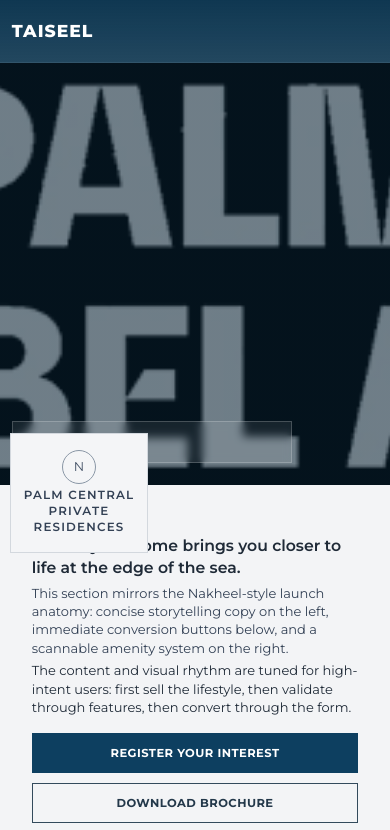
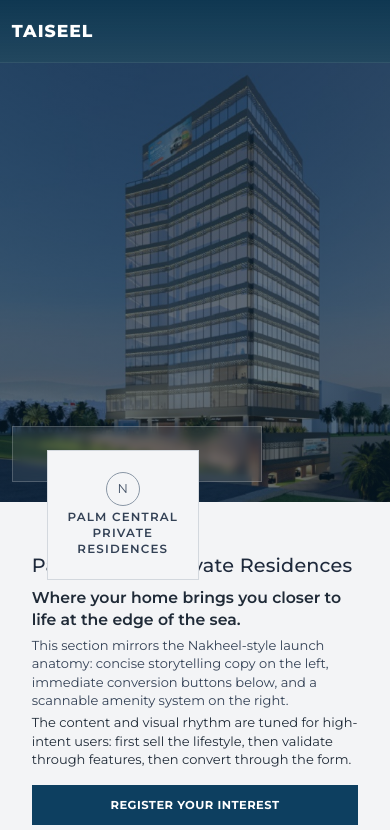
Before and after one commit to Onielq/Taiseeldevelopment, a website: page palm-central-private-residences.html in a window 390 px wide. Shown: the top 830 px of the page. Drawn offline with Linux system fonts and the light colour scheme.

Commit message:
save the changes

```diff
--- a/palm-central-private-residences.html
+++ b/palm-central-private-residences.html
@@ -74,25 +74,25 @@
         }
 
         .hero {
-            min-height: 50vh;
-            background: linear-gradient(rgba(7, 32, 49, 0.58), rgba(7, 32, 49, 0.58)), url('palmjebel.png') center/cover no-repeat;
+            min-height: 68vh;
+            background: linear-gradient(rgba(7, 32, 49, 0.58), rgba(7, 32, 49, 0.58)), url('brillianttower.jpg') center/cover no-repeat;
             color: var(--white);
             display: flex;
             align-items: flex-end;
-            padding: 24px 0 22px;
+            padding: 30px 0 28px;
         }
 
         .intro-section {
             position: relative;
-            padding-top: 52px;
+            padding-top: 58px;
         }
 
         .project-badge {
             position: absolute;
-            top: -60px;
-            left: 0;
-            width: 126px;
-            height: 108px;
+            top: -109px;
+            left: 8%;
+            width: 160px;
+            height: 110px;
             background: #f4f5f7;
             border: 1px solid #d3d8de;
             display: flex;
@@ -124,6 +124,14 @@
             line-height: 1.35;
         }
 
+        .project-title {
+            font-size: clamp(1.2rem, 2.3vw, 2rem);
+            font-weight: 500;
+            color: #1e293b;
+            margin-bottom: 8px;
+            letter-spacing: 0.2px;
+        }
+
         .container {
             width: min(1200px, 94%);
             margin: 0 auto;
@@ -133,8 +141,9 @@
             background: rgba(255, 255, 255, 0.08);
             border: 1px solid rgba(255, 255, 255, 0.2);
             backdrop-filter: blur(4px);
-            padding: 6px;
-            max-width: 280px;
+            padding: 10px;
+            max-width: 320px;
+            min-height: 72px;
         }
 
         .action-box {
@@ -441,7 +450,7 @@
             }
 
             .project-badge {
-                left: 10px;
+                left: 20%;
             }
 
             .menu {
@@ -450,6 +459,10 @@
 
             .gallery-stage {
                 height: 380px;
+            }
+
+            .hero {
+                min-height: 58vh;
             }
         }
 
@@ -478,10 +491,20 @@
             }
 
             .project-badge {
-                width: 138px;
-                height: 120px;
+                width: 152px;
+                height: 130px;
                 top: -52px;
-                left: 10px;
+                left: 12%;
+            }
+
+            .hero {
+                min-height: 52vh;
+                padding: 20px 0;
+            }
+
+            .hero-card {
+                min-height: 56px;
+                max-width: 250px;
             }
         }
     </style>
@@ -513,6 +536,7 @@
                 <div class="badge-name" id="project-badge-name">Palm Central</div>
             </div>
             <article class="card">
+                <h1 class="project-title" id="project-main-title">Palm Central Private Residences</h1>
                 <h2>Where your home brings you closer to life at the edge of the sea.</h2>
                 <p class="lead">
                     This section mirrors the Nakheel-style launch anatomy: concise storytelling copy on the left,
@@ -710,10 +734,12 @@
         const amenitiesGrid = document.getElementById('amenities-grid');
         const distanceList = document.getElementById('distance-list');
         const badgeName = document.getElementById('project-badge-name');
+        const projectMainTitle = document.getElementById('project-main-title');
 
-        heroElement.style.background = `linear-gradient(rgba(7, 32, 49, 0.58), rgba(7, 32, 49, 0.58)), url('${activeProject.heroImage}') center/cover no-repeat`;
+        heroElement.style.background = "linear-gradient(rgba(7, 32, 49, 0.58), rgba(7, 32, 49, 0.58)), url('brilliant tower.jpg') center/cover no-repeat";
         document.title = `${activeProject.title} | Taiseel Development`;
         badgeName.textContent = activeProject.title;
+        projectMainTitle.textContent = activeProject.title;
 
         const amenityDots = document.getElementById('amenity-dots');
         const amenityIconPngs = ['logo.png', 'logo2.png', 'images.png', 'mtn.png', 'Visitrwanda.png', 'qrcode.png', 'VisionCity.png', 'kigaliheight.png', 'Inzovumall.png', 'Equity.png', 'rdb.png', 'Y.png'];
```
